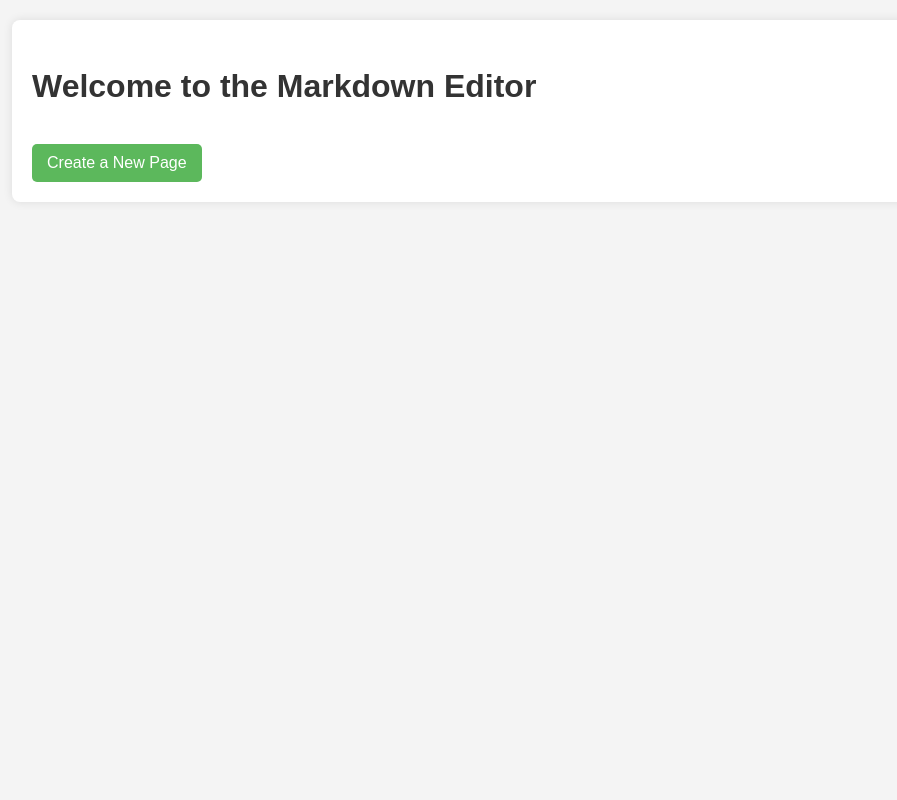
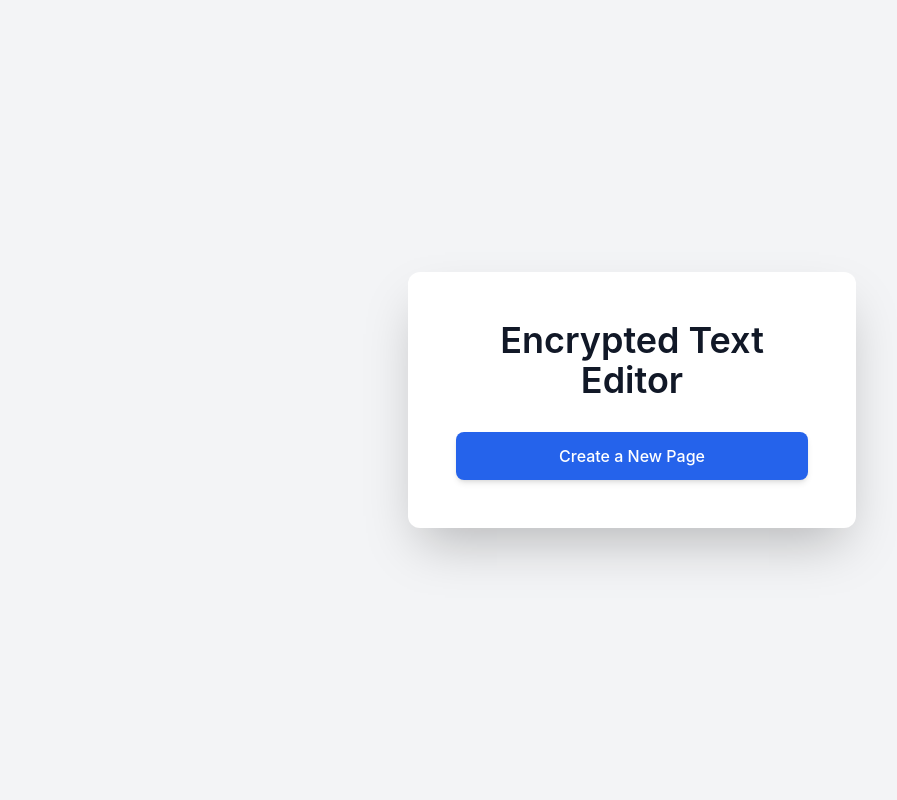
Before and after one commit to DG1001/cryptpad, a Flask app: page / in a window 1280 px wide. Shown: the whole page, without its empty margins (8-905 px from the left). Run offline with Flask 2, Linux system fonts and the light colour scheme; some libraries are stand-ins or nearby versions.

Commit message:
style: Apply Tailwind CSS for modern UI

```diff
--- a/static/css/style.css
+++ b/static/css/style.css
@@ -1,79 +1,9 @@
+/*
+This file is intentionally left blank as styles are now primarily managed by Tailwind CSS via CDN.
+You can add custom global styles here if needed, or styles for elements not easily targeted by Tailwind utilities.
+For example:
 body {
-    font-family: sans-serif;
-    line-height: 1.6;
-    margin: 0;
-    padding: 20px;
-    background-color: #f4f4f4;
-    color: #333;
-}
-
-.container {
-    margin: auto;
-    background: #fff;
-    padding: 20px;
-    border-radius: 8px;
-    box-shadow: 0 0 10px rgba(0,0,0,0.1);
-}
-
-h1, h2 {
-    color: #333;
-}
-
-button {
-    display: inline-block;
-    background: #5cb85c;
-    color: #fff;
-    padding: 10px 15px;
-    border: none;
-    border-radius: 5px;
-    cursor: pointer;
-    font-size: 16px;
-    margin-top: 10px;
-    margin-right: 10px;
-}
-
-button:hover {
-    background: #4cae4c;
-}
-
-#encryptionKey {
-    padding: 8px;
-    margin-bottom: 10px;
-    border: 1px solid #ddd;
-    border-radius: 4px;
-    width: calc(100% - 18px); /* Full width minus padding */
-}
-
-textarea#markdownInput {
-    width: 100%;
-    padding: 10px;
-    border: 1px solid #ddd;
-    border-radius: 4px;
-    box-sizing: border-box; /* Important for width 100% */
-    margin-bottom: 10px;
-    min-height: 200px;
-}
-
-/* Styles for the old preview area can be removed if not used elsewhere */
-/*
-.preview {
-    background-color: #e9e9e9;
-    padding: 15px;
-    border-radius: 4px;
-    min-height: 100px;
-    border: 1px solid #ccc;
+    -webkit-font-smoothing: antialiased;
+    -moz-osx-font-smoothing: grayscale;
 }
 */
-
-.decryption-popup {
-    position: absolute; /* Positioned by JS */
-    background-color: #fff;
-    border: 1px solid #ccc;
-    padding: 10px;
-    border-radius: 4px;
-    box-shadow: 0 2px 5px rgba(0,0,0,0.2);
-    z-index: 1000; /* Ensure it's on top */
-    max-width: 300px; /* Prevent very wide popups */
-    word-wrap: break-word; /* Wrap long words */
-    pointer-events: none; /* Allow clicks to pass through to textarea if needed, though for copying this might be an issue */
-}
--- a/templates/index.html
+++ b/templates/index.html
@@ -3,14 +3,27 @@
 <head>
     <meta charset="UTF-8">
     <meta name="viewport" content="width=device-width, initial-scale=1.0">
-    <title>Markdown Editor - Home</title>
-    <link rel="stylesheet" href="{{ url_for('static', filename='css/style.css') }}">
+    <title>Encrypted Text Editor - Home</title>
+    <script src="https://cdn.tailwindcss.com"></script>
+    <script>
+        tailwind.config = {
+          theme: {
+            extend: {
+              fontFamily: {
+                sans: ['Inter', 'sans-serif'], // A font often seen in modern UIs
+              },
+            }
+          }
+        }
+      </script>
 </head>
-<body>
-    <div class="container">
-        <h1>Welcome to the Markdown Editor</h1>
+<body class="bg-gray-100 text-gray-800 font-sans flex items-center justify-center min-h-screen">
+    <div class="bg-white p-8 sm:p-12 rounded-xl shadow-2xl max-w-md w-full text-center">
+        <h1 class="text-3xl sm:text-4xl font-semibold text-gray-900 mb-8">Encrypted Text Editor</h1>
         <form action="{{ url_for('new_page') }}" method="POST">
-            <button type="submit">Create a New Page</button>
+            <button type="submit" class="w-full bg-blue-600 hover:bg-blue-700 text-white font-medium py-3 px-6 rounded-lg shadow-md hover:shadow-lg transition-all duration-150 ease-in-out focus:outline-none focus:ring-2 focus:ring-blue-500 focus:ring-opacity-75">
+                Create a New Page
+            </button>
         </form>
     </div>
 </body>
```
Also changed, not shown: templates/editor.html (+36 -15 lines).
